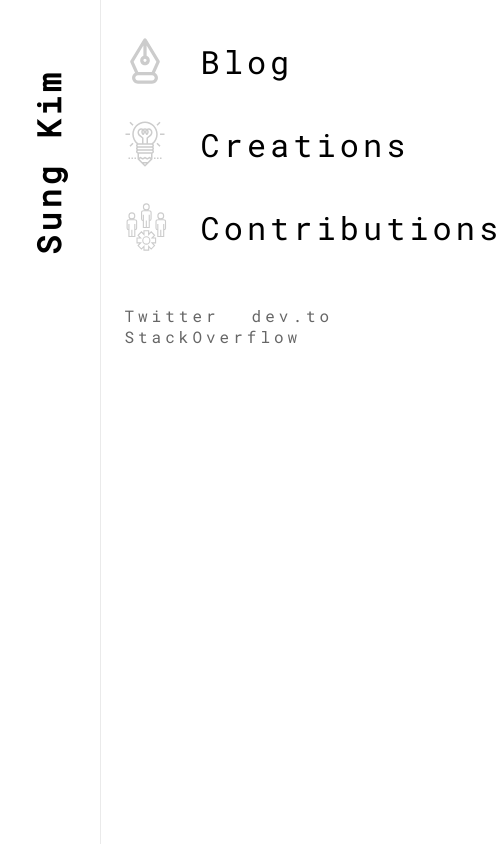
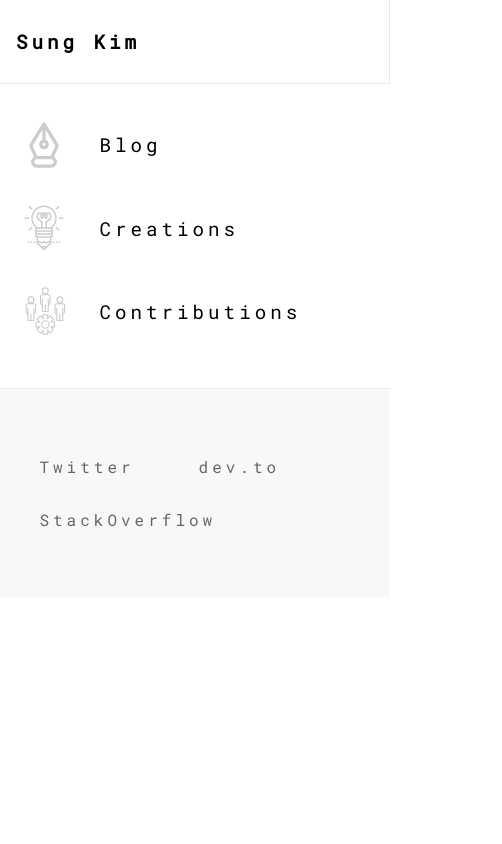
Before and after one commit to dance2die/landingpage, a Gatsby site: page / in a window 390 px wide. Shown: the whole page, 502 px wide, since content can reach past the window. Built offline with nearby package versions, Linux system fonts and the light colour scheme; Gatsby itself is replaced by a stand-in of ours.

Commit message:
Responsive layout - first try kinda looks OK as the header moves from the left side to the top

```diff
--- a/src/components/layout.js
+++ b/src/components/layout.js
@@ -24,19 +24,32 @@ injectGlobal`
 
 const HeaderContainer = styled.header`
   border-right: 1px solid #eaeaea;
-  height: 100vh;
-  width: 100px;
+
+  @media (min-width: 700px) {
+    height: 100vh;
+    width: 100px;
+  }
+
+  @media (max-width: 699px) {
+    border-bottom: 1px solid #eaeaea;
+  }
 `
 
 const Header = styled.h1`
-  width: 100vw;
-  font-size: 2rem;
   padding: 1rem;
 
-  color: #000
+  color: #000;
 
-  transform: rotate(-90deg) translateX(-250px) translateY(10px);
-  transform-origin: top left;
+  @media (max-width: 699px) {
+    font-size: 1.2rem;
+  }
+
+  @media (min-width: 700px) {
+    width: 100vw;
+    font-size: 2rem;
+    transform: rotate(-90deg) translateX(-250px) translateY(10px);
+    transform-origin: top left;
+  }
 `
 
 const Content = styled.div`
@@ -54,7 +67,14 @@ const ContentContainer = styled.div`
 
 const Container = styled.div`
   display: flex;
-  flex-direction: row;
+
+  @media (min-width: 700px) {
+    flex-direction: row;
+  }
+
+  @media (max-width: 699px) {
+    flex-direction: column;
+  }
 `
 
 const SocialNetworkContainer = styled.ul`
@@ -62,11 +82,17 @@ const SocialNetworkContainer = styled.ul`
   display: flex;
   flex-direction: row;
   flex-wrap: wrap;
-  padding: 0 6vw;
+
+  padding: 6vh 6vw;
+  height: 100%;
+
+  background-color: #f8f8f8;
+  border-top: 1px solid #eaeaea;
 `
 
 const SocialNetworkItem = styled.li`
   margin-right: 2rem;
+  padding: 1rem;
 `
 
 const SocialLink = styled(ExternalLink)`
--- a/src/pages/index.js
+++ b/src/pages/index.js
@@ -17,7 +17,14 @@ const LinkContainer = styled.ul`
   margin: 5vw 0;
   list-style: none;
   width: 100%;
-  font-size: 2rem;
+
+  @media (min-width: 700px) {
+    font-size: 2rem;
+  }
+
+  @media (max-width: 700px) {
+    font-size: 1.2rem;
+  }
 `
 
 const ListItem = styled.li`
```
